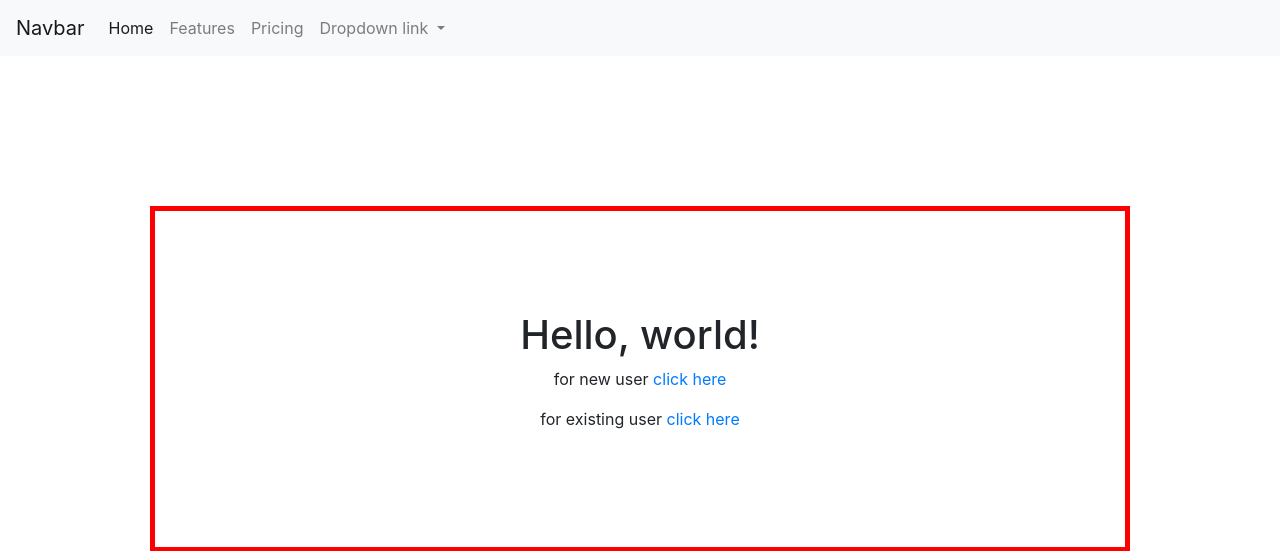
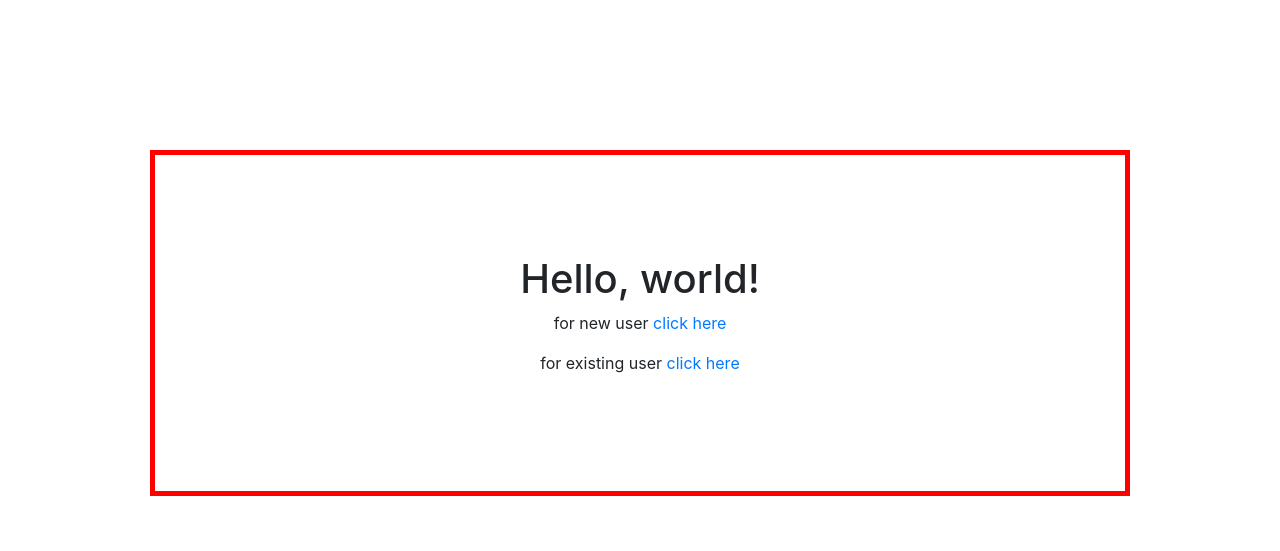
Before and after one commit to bkp3/Registration-Form, a PHP site: page / in a window 1280 px wide. Shown: the top 551 px of the page. Run offline with PHP 8.4, Linux system fonts and the light colour scheme.

Commit message:
Update index.php

```diff
--- a/index.php
+++ b/index.php
@@ -13,35 +13,6 @@
   <body>
 
 
-	  	<nav class="navbar navbar-expand-lg navbar-light bg-light">
-				  <a class="navbar-brand" href="#">Navbar</a>
-				  <button class="navbar-toggler" type="button" data-toggle="collapse" data-target="#navbarNavDropdown" aria-controls="navbarNavDropdown" aria-expanded="false" aria-label="Toggle navigation">
-				    <span class="navbar-toggler-icon"></span>
-				  </button>
-				  <div class="collapse navbar-collapse" id="navbarNavDropdown">
-				    <ul class="navbar-nav">
-				      <li class="nav-item active">
-				        <a class="nav-link" href="#">Home <span class="sr-only">(current)</span></a>
-				      </li>
-				      <li class="nav-item">
-				        <a class="nav-link" href="#">Features</a>
-				      </li>
-				      <li class="nav-item">
-				        <a class="nav-link" href="#">Pricing</a>
-				      </li>
-				      <li class="nav-item dropdown">
-				        <a class="nav-link dropdown-toggle" href="#" id="navbarDropdownMenuLink" role="button" data-toggle="dropdown" aria-haspopup="true" aria-expanded="false">
-				          Dropdown link
-				        </a>
-				        <div class="dropdown-menu" aria-labelledby="navbarDropdownMenuLink">
-				          <a class="dropdown-item" href="#">Action</a>
-				          <a class="dropdown-item" href="#">Another action</a>
-				          <a class="dropdown-item" href="#">Something else here</a>
-				        </div>
-				      </li>
-				    </ul>
-				  </div>
-		</nav>
 
   	<div style="text-align: center; margin: 150px; border-style: solid; border-width: 5px; border-color: red;  padding: 100px ">
 	    <h1>Hello, world!</h1>
```
